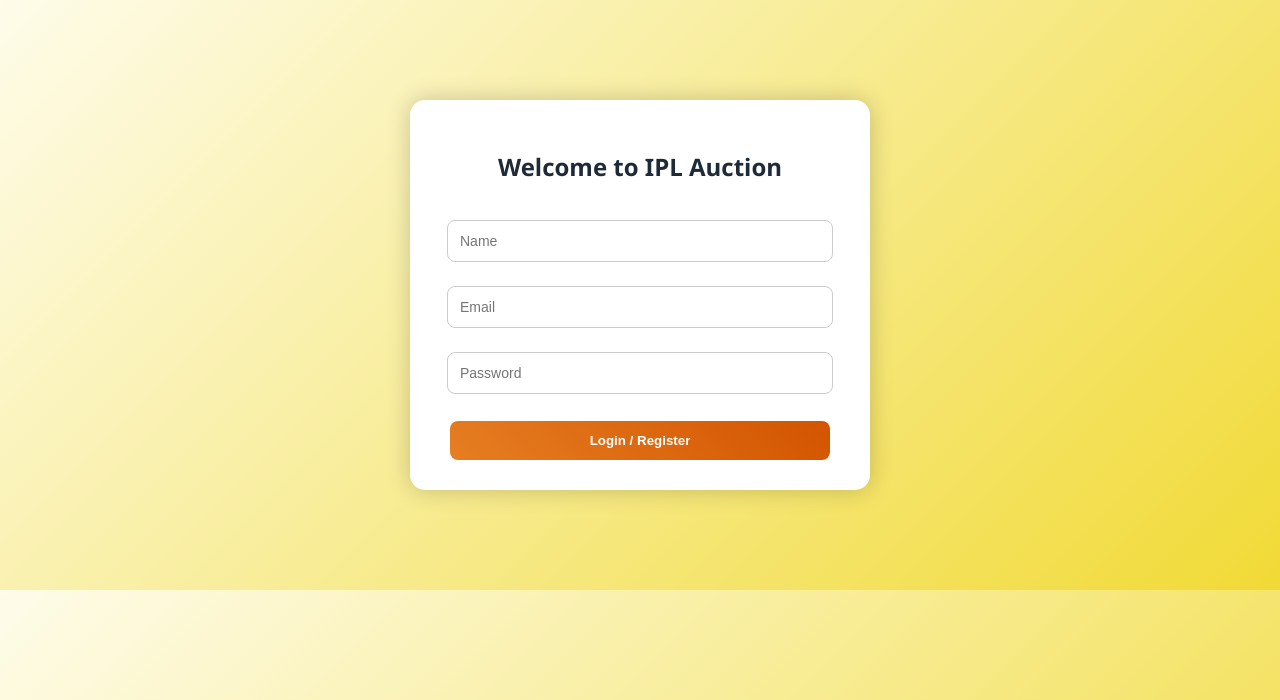
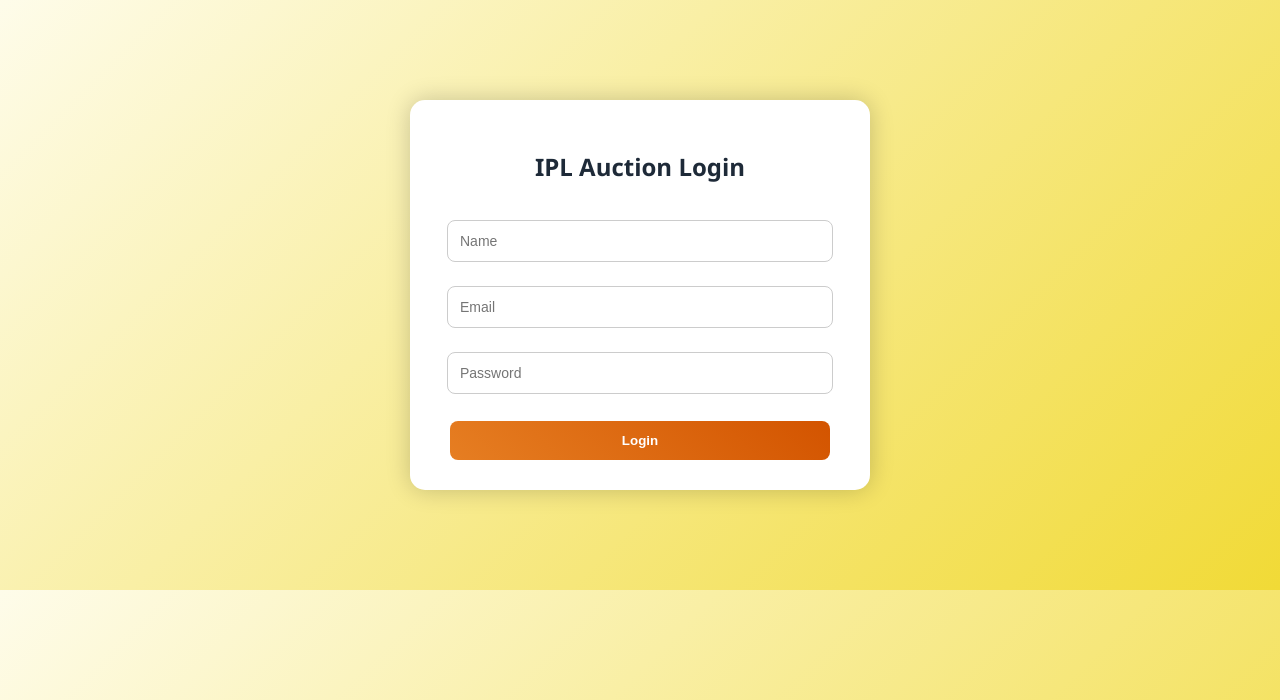
Before and after one commit to DhritiVichhivora/ipl-auction-system, a Flask app: page / in a window 1280 px wide. Shown: the top 700 px of the page. Run offline with Flask 3, Linux system fonts and the light colour scheme.

Commit message:
Update login.html

```diff
--- a/templates/login.html
+++ b/templates/login.html
@@ -2,34 +2,23 @@
 <html lang="en">
 <head>
     <meta charset="UTF-8">
-<meta name="viewport" content="width=device-width, initial-scale=1.0">
-<title>IPL Auction Login</title>
+    <title>Login - IPL Auction</title>
     <link rel="stylesheet" href="{{ url_for('static', filename='style.css') }}">
 </head>
 <body>
     <div class="login-container">
-    <div class="login-card">
-        <h2>Welcome to IPL Auction</h2>
-        {% with messages = get_flashed_messages(with_categories=true) %}
+        <h2>IPL Auction Login</h2>
+        {% with messages = get_flashed_messages() %}
             {% if messages %}
-                {% for category, message in messages %}
-                    <div class="flash {{ category }}">{{ message }}</div>
-                {% endfor %}
+                <div class="flash">{{ messages[0] }}</div>
             {% endif %}
         {% endwith %}
         <form method="POST">
-            <div class="input-group">
             <input type="text" name="name" placeholder="Name" required>
-            </div>
-            <div class="input-group">
             <input type="email" name="email" placeholder="Email" required>
-            </div>
-            <div class="input-group">
             <input type="password" name="password" placeholder="Password" required>
-            </div>
-            <button type="submit" class="btn">Login / Register</button>
+            <button type="submit">Login</button>
         </form>
-    </div>
     </div>
 </body>
 </html>
```
Lines whose indentation alone changed are shown as unchanged.
